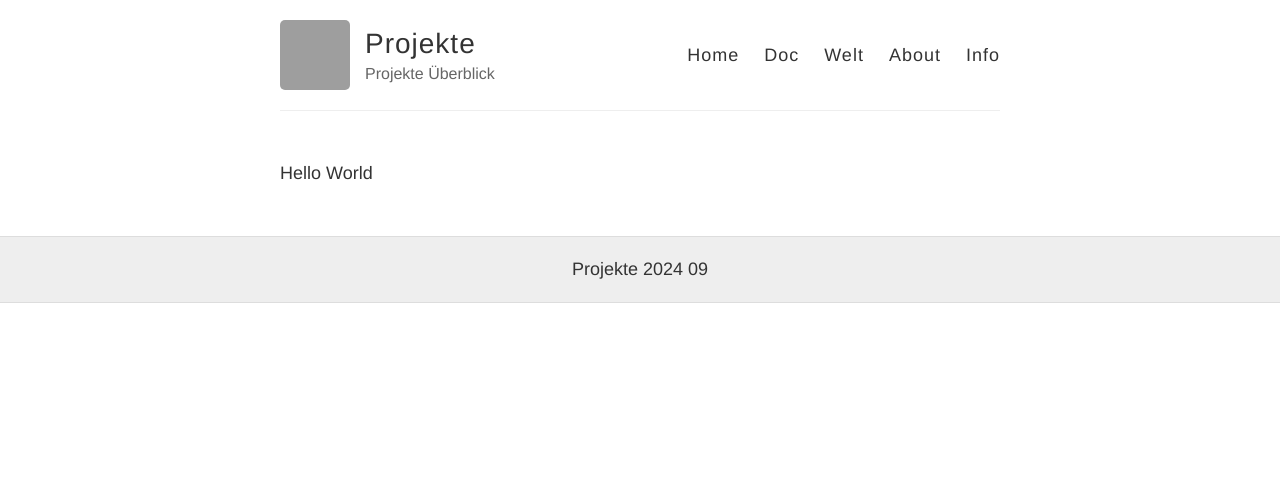
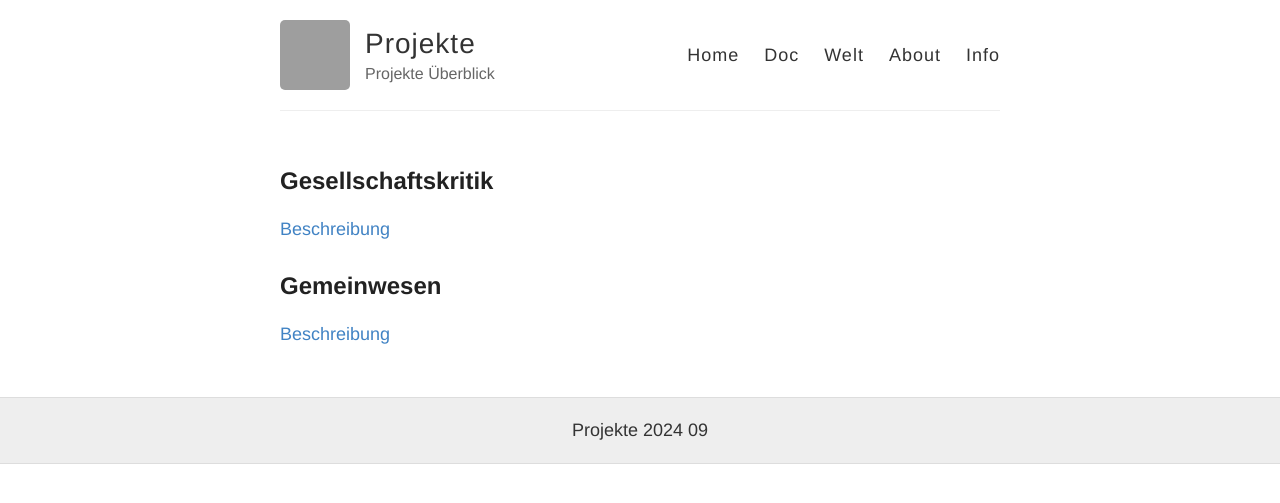
Before and after one commit to S2030c/projekte, a Jekyll site: the page built from index.html, in a window 1280 px wide. Shown: the top 503 px of the page. Built offline with Jekyll 4.4.1, drawn with Linux system fonts in a browser that asks for light colours; grey boxes are pictures that could not be loaded.

Commit message:
Update index.html

```diff
--- a/index.html
+++ b/index.html
@@ -2,4 +2,23 @@
 layout: default
 ---
 
-<div>Hello World</div>
+
+
+<div class="psection">
+  <a href="https://s2030c.github.io/gesellschaftskritik/" title="" target="_">
+    <h2>Gesellschaftskritik</h2>
+    <p>
+      Beschreibung
+    </p>
+  </a>
+</div>
+
+
+<div class="psection">
+  <a href="https://s2030c.github.io/gemeinwesen/" title="" target="_">
+    <h2>Gemeinwesen</h2>
+    <p>
+      Beschreibung
+    </p>
+  </a>
+</div>
```
